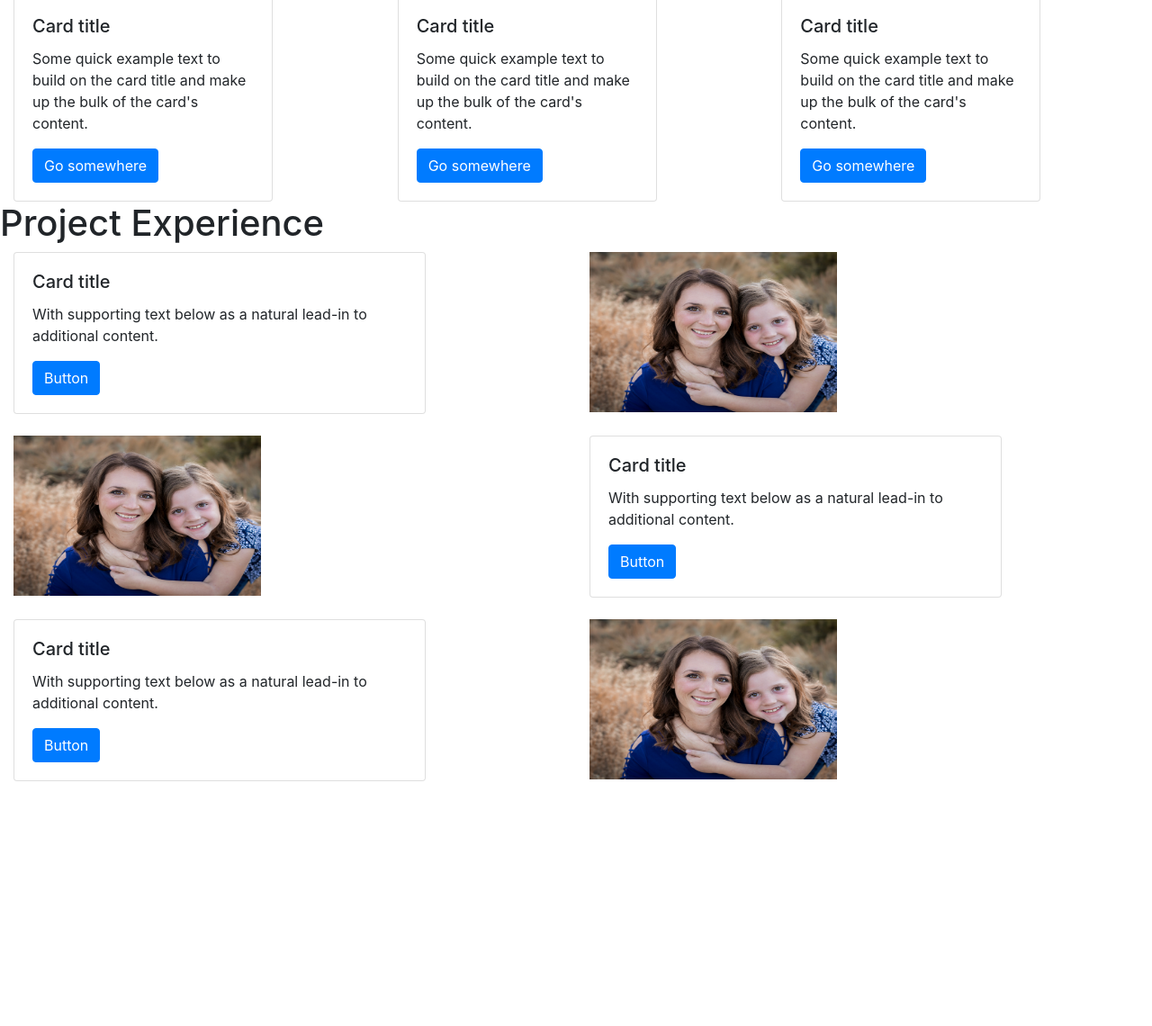
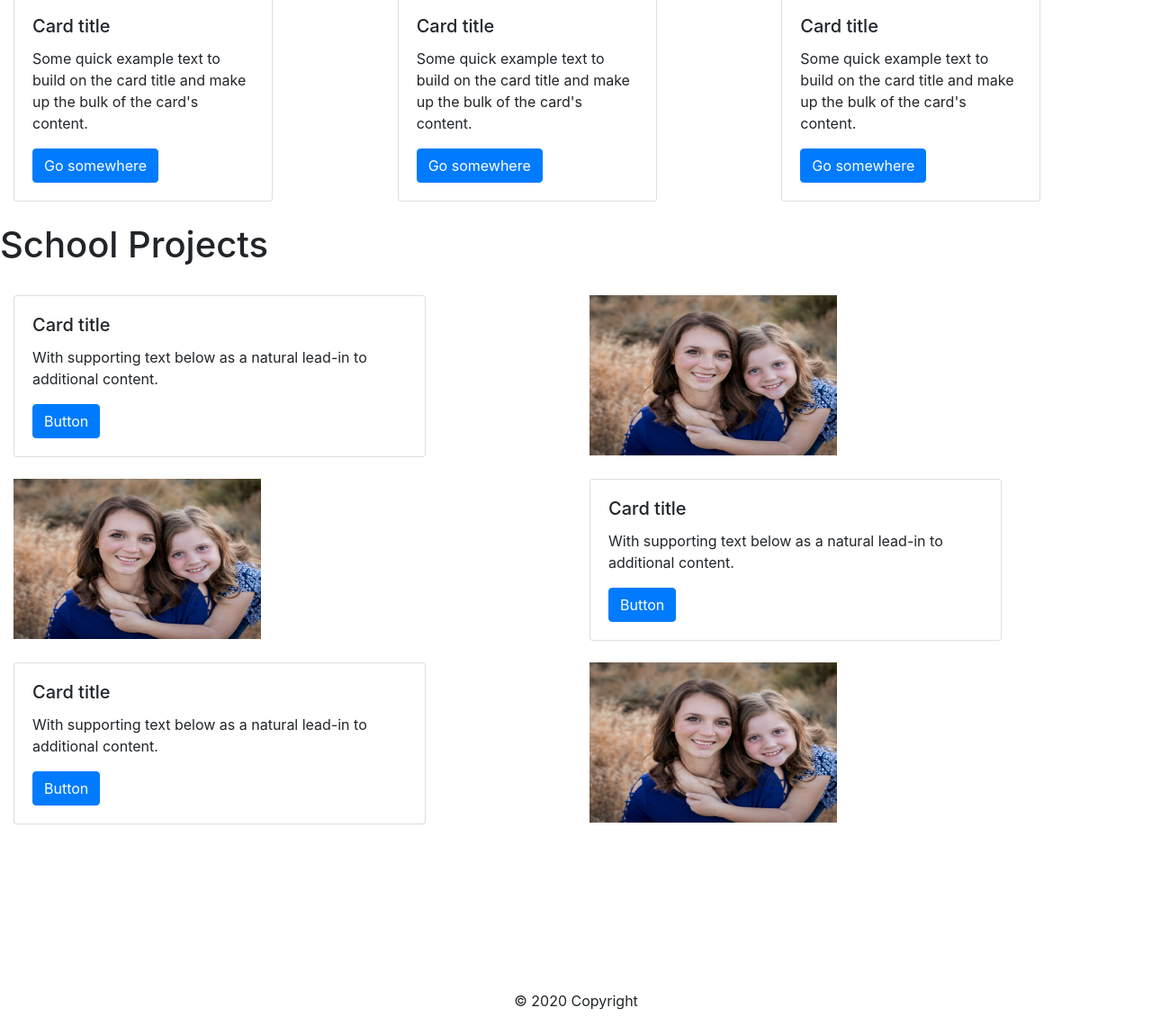
Before and after one commit to jordan-hanson/portfolio, a plain HTML site: page index.html in a window 1280 px wide. Shown: the part 108-1248 px from the top of the page at 90% size. Before the commit the page ends 976 px from the top, so only its background shows below. Drawn offline with nearby package versions, Linux system fonts and the light colour scheme.

Commit message:
added copyright footer

```diff
--- a/index.html
+++ b/index.html
@@ -106,9 +106,11 @@
                 </div>
             </div>
         </div>
+        <br>
         <div class="row">
-            <h1 class="projectTitle">Project Experience</h1>
+            <h1 class="projectTitle">School Projects</h1>
         </div>
+        <br>
         <div class="row">
             <div class="col">
                 <div class="card w-75">
@@ -154,9 +156,29 @@
                 <img src="css/images/profileimage.jpg" alt="" id="project-image1" />
             </div>
         </div>
+    </div>
+    <footer class="page-footer font-small cyan darken-3">
+        <div class="container">
+            <div class="row">
+                <div class="col-md-12 py-5">
+                    <div class="mb-5 flex-center">
+                        <a class="fb-ic">
+                            <i class="fab fa-facebook-f fa-lg white-text mr-md-5 mr-3 fa-2x"> </i>
+                        </a>
+                        <a class="li-ic">
+                            <i class="fab fa-linkedin-in fa-lg white-text mr-md-5 mr-3 fa-2x"> </i>
+                        </a>
+                        <a class="ins-ic">
+                            <i class="fab fa-instagram fa-lg white-text mr-md-5 mr-3 fa-2x"> </i>
+                        </a>
+                    </div>
+                </div>
+            </div>
+        </div>
+        <div class="footer-copyright text-center py-3">© 2020 Copyright
+        </div>
+    </footer>
 
-
-    </div>
 </body>
 
 </html>
```
